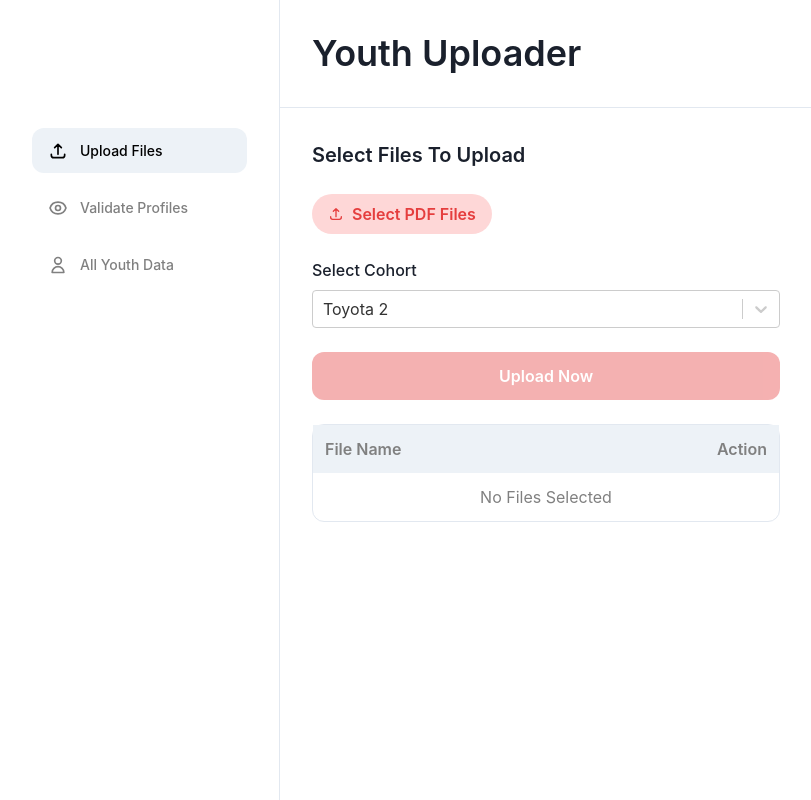
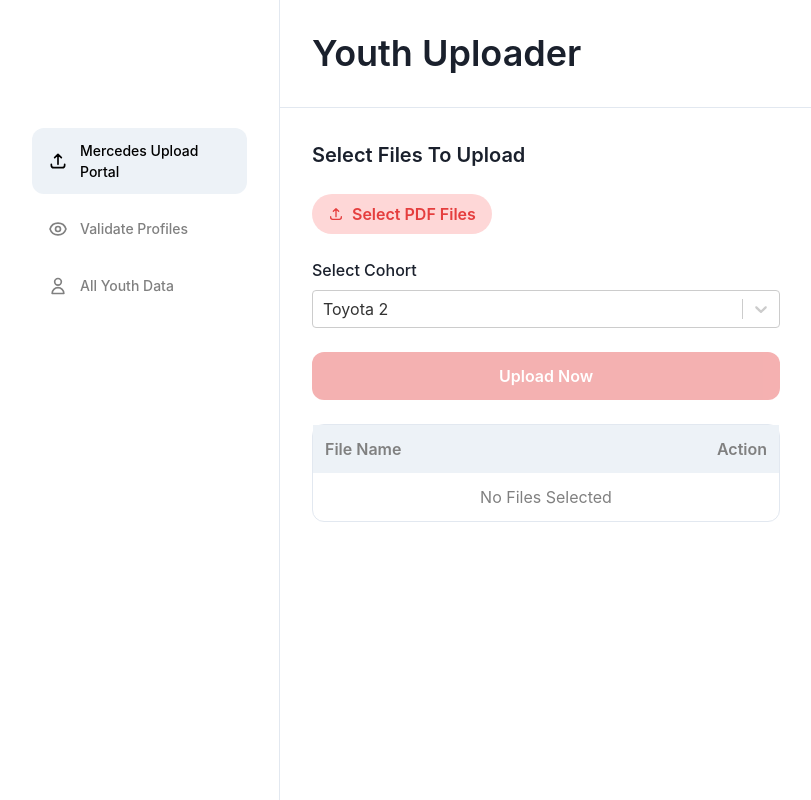
Before and after one commit to NkosiYouth/frontendV2, a React (Vite) app: page / in a window 1280 px wide. Shown: the whole page, without its empty margins (0-811 px from the left). Built offline with nearby package versions, Linux system fonts and the light colour scheme.

Commit message:
nav menu update

```diff
--- a/src/layouts/partials/NavMenu.jsx
+++ b/src/layouts/partials/NavMenu.jsx
@@ -6,7 +6,7 @@ export default function NavMenu() {
   const menu = [
     {
       link: "/",
-      title: "Upload Files",
+      title: "Mercedes Upload Portal",
       icon: HiOutlineUpload,
     },
     {
```
